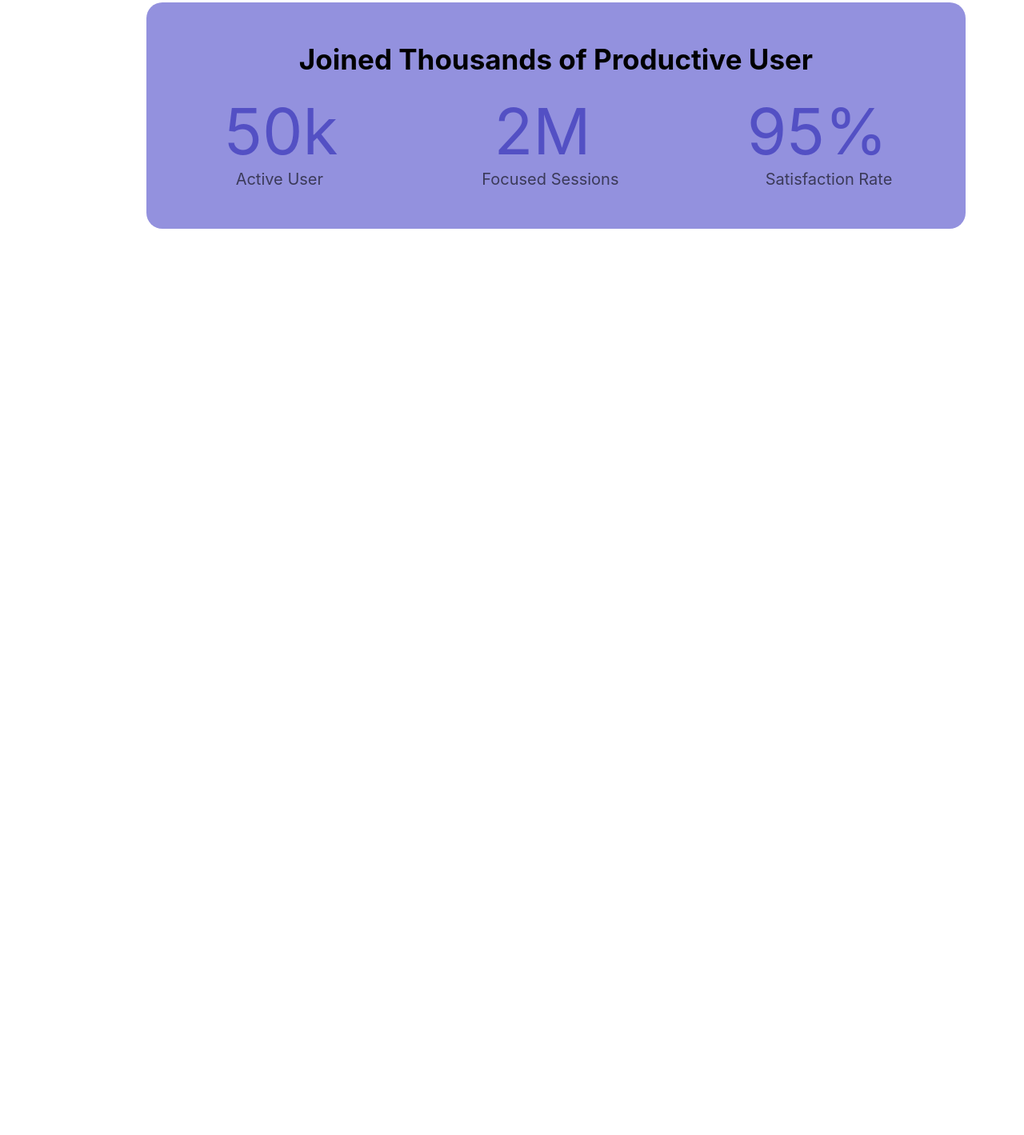
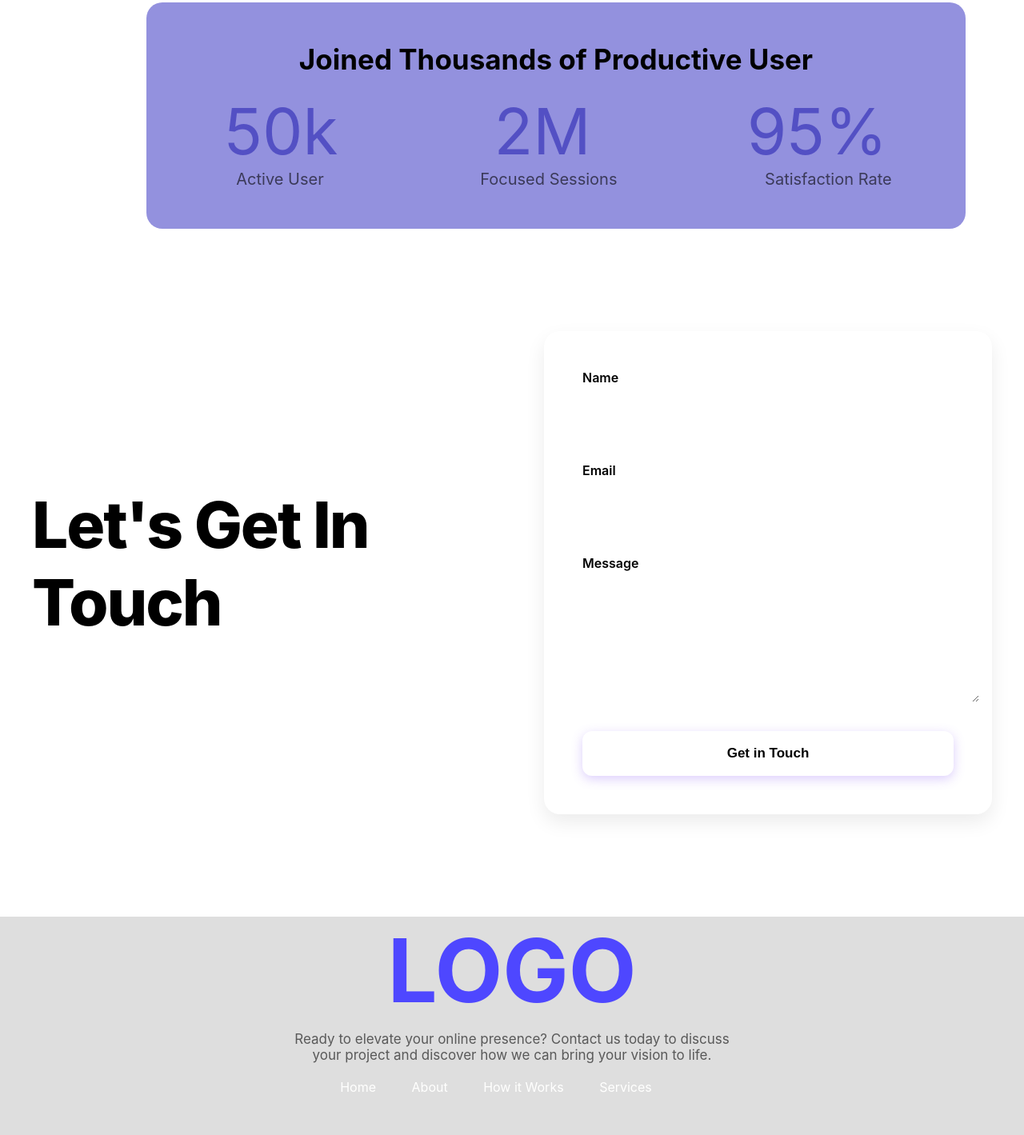
Before and after one commit to Arafat-Shalehin/Assignment-one, a plain HTML site: page index.html in a window 1280 px wide. Shown: the part 985-2404 px from the top of the page at 80% size. Before the commit the page ends 1271 px from the top, so only its background shows below. Drawn offline with Linux system fonts and the light colour scheme.

Commit message:
Completed the Let’s Get In Touch Section and  Footer Section

```diff
--- a/index.html
+++ b/index.html
@@ -41,9 +41,40 @@
                 <p class="description">Satisfaction Rate</p>
             </div>
         </section>
+        <section class="contact-section">
+      <div class="contact-container">
+        <div class="contact-left">
+          <h2 class="contact-title">Let's Get In<br>Touch</h2>
+        </div>
+        <div class="contact-right">
+          <form class="contact-form">
+            <div class="form-group">
+              <label for="name">Name</label>
+              <input type="text" id="name" name="name" required>
+            </div>
+            <div class="form-group">
+              <label for="email">Email</label>
+              <input type="email" id="email" name="email" required>
+            </div>
+            <div class="form-group">
+              <label for="message">Message</label>
+              <textarea id="message" name="message" rows="4" required></textarea>
+            </div>
+            <button type="submit" class="contact-btn">Get in Touch</button>
+          </form>
+        </div>
+      </div>
+    </section>
     </main>
     <footer>
-
+        <div class="web-div">
+            <h2 class="web-name">LOGO</h2>
+            <p class="web-sub-title">Ready to elevate your online presence? Contact us today to discuss<br>your project and discover how we can bring your vision to life.</p>
+            <a href="/" class="web-links">Home</a>
+            <a href="/" class="web-links">About</a>
+            <a href="/" class="web-links">How it Works</a>
+            <a href="/" class="web-links">Services</a>
+        </div>
     </footer>
 </body>
 </html>
--- a/style.css
+++ b/style.css
@@ -23,7 +23,8 @@ header {
 .navbar-logo,
 .sign-up-btn,
 .banner-btn,
-.action-btn {
+.action-btn,
+.web-name {
     font-size: 25px;
     font-weight: bold;
     color: #4E47FF;
@@ -85,7 +86,8 @@ nav {
     font-size: 60px;
 }
 
-.action-para{
+.action-para,
+.web-sub-title {
     font-size: 17px;
     margin-top: 9px;
     color: rgba(0, 0, 0, 0.6);;
@@ -105,7 +107,7 @@ nav {
     width: 80%;
 }
 
-section h2 {
+.productive-title {
     font-size: 35px;
     text-align: center;
     padding-top: 50px;
@@ -125,7 +127,7 @@ section h2 {
 }
 
 .Focused {
-    padding-left: 15px;
+    padding-left: 11px;
 }
 
 .Active {
@@ -137,3 +139,126 @@ section h2 {
     color: rgba(0, 0, 0, 0.6);;
     padding-bottom: 50px;
 }
+
+/*Form section styles*/
+
+.contact-section {
+  padding: 8rem 0;
+  background: var(--background-light);
+}
+
+.contact-container {
+  max-width: 1200px;
+  margin: 0 auto;
+  display: grid;
+  grid-template-columns: 1fr 1fr;
+  gap: 5rem;
+  align-items: center;
+  padding: 0 2rem;
+}
+
+.contact-title {
+  font-size: 80px;
+  font-weight: 800;
+  margin-bottom: 1.5rem;
+  color: var(--text-primary);
+  letter-spacing: -0.025em;
+}
+
+.contact-subtitle {
+  font-size: 1.25rem;
+  color: var(--text-secondary);
+  line-height: 1.6;
+  font-weight: 400;
+}
+
+.contact-form {
+  background: var(--white);
+  padding: 3rem;
+  border-radius: 20px;
+  box-shadow: 0 10px 25px rgba(0, 0, 0, 0.08);
+  border: 1px solid var(--border-color);
+}
+
+.form-group {
+  margin-bottom: 2rem;
+}
+
+.form-group label {
+  display: block;
+  margin-bottom: 0.75rem;
+  font-weight: 600;
+  color: var(--text-primary);
+  font-size: 1rem;
+}
+
+.form-group input,
+.form-group textarea {
+  width: 100%;
+  padding: 1rem;
+  border: 2px solid var(--border-color);
+  border-radius: 12px;
+  font-size: 1rem;
+  transition: all 0.3s cubic-bezier(0.4, 0, 0.2, 1);
+  background: var(--white);
+  font-family: inherit;
+}
+
+.form-group input:focus,
+.form-group textarea:focus {
+  outline: none;
+  border-color: var(--primary-color);
+  box-shadow: 0 0 0 3px rgba(99, 102, 241, 0.1);
+}
+
+.form-group textarea {
+  resize: vertical;
+  min-height: 120px;
+}
+
+.contact-btn {
+  background: var(--secondary-color);
+  color: var(--white);
+  border: none;
+  padding: 1.125rem 2.25rem;
+  font-size: 1.0625rem;
+  font-weight: 600;
+  border-radius: 12px;
+  cursor: pointer;
+  transition: all 0.3s cubic-bezier(0.4, 0, 0.2, 1);
+  box-shadow: 0 4px 14px rgba(139, 92, 246, 0.3);
+  width: 100%;
+}
+
+.contact-btn:hover {
+  background: #7c3aed;
+  transform: translateY(-2px);
+  box-shadow: 0 8px 25px rgba(139, 92, 246, 0.4);
+}
+
+.contact-btn:active {
+  transform: translateY(0);
+}
+
+/* Footer styles */
+
+.web-name{
+    font-size: 110px;
+}
+
+.web-div{
+    background-color: rgb(222, 222, 222);
+    text-align: center;
+    padding-bottom: 50px;
+}
+
+.web-sub-title {
+    color: rgba(0, 0, 0, 0.6);;
+    padding-bottom: 20px;
+}
+
+.web-links {
+    text-decoration: none;
+    color: rgb(255, 255, 254);
+    margin-right: 40px;
+}
```
